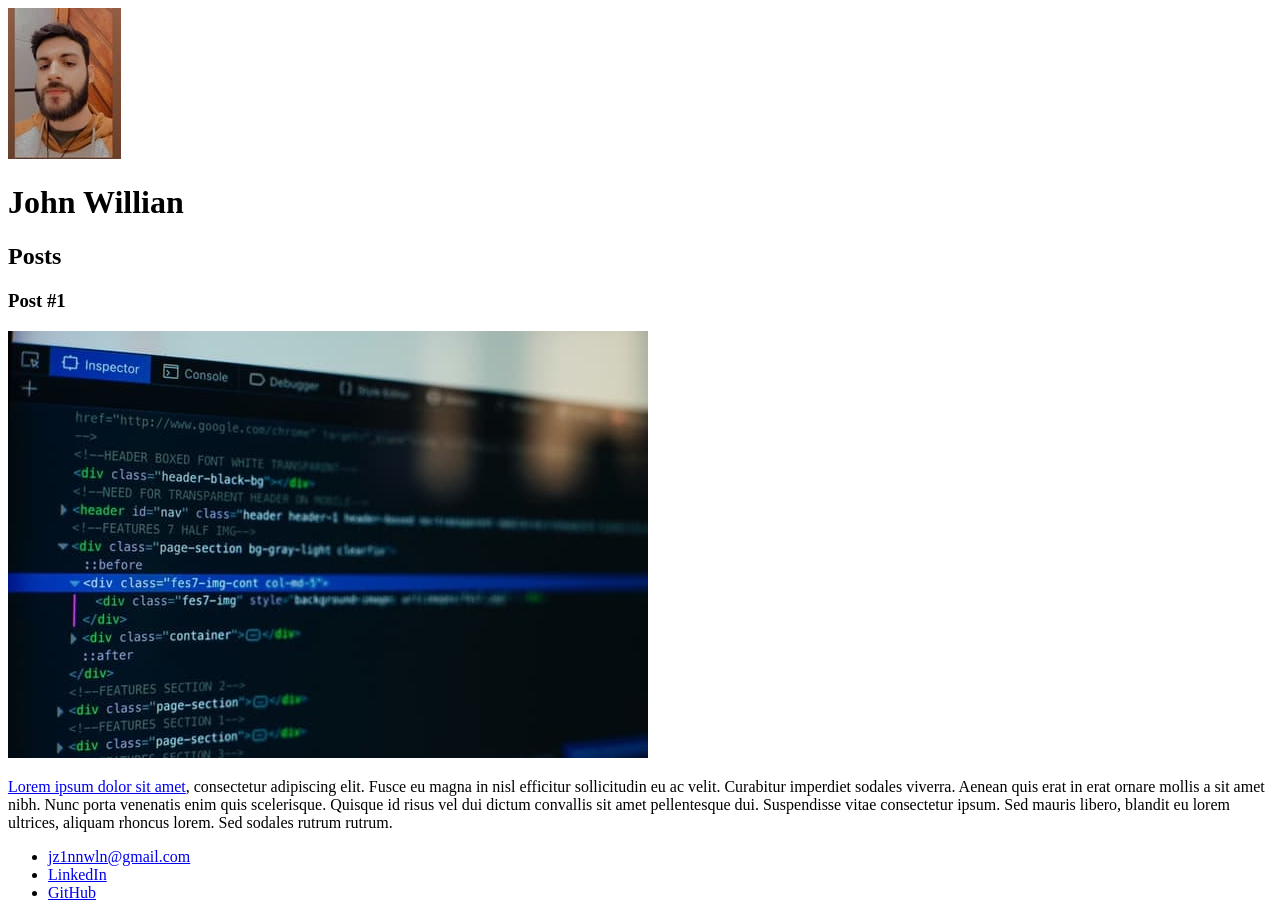
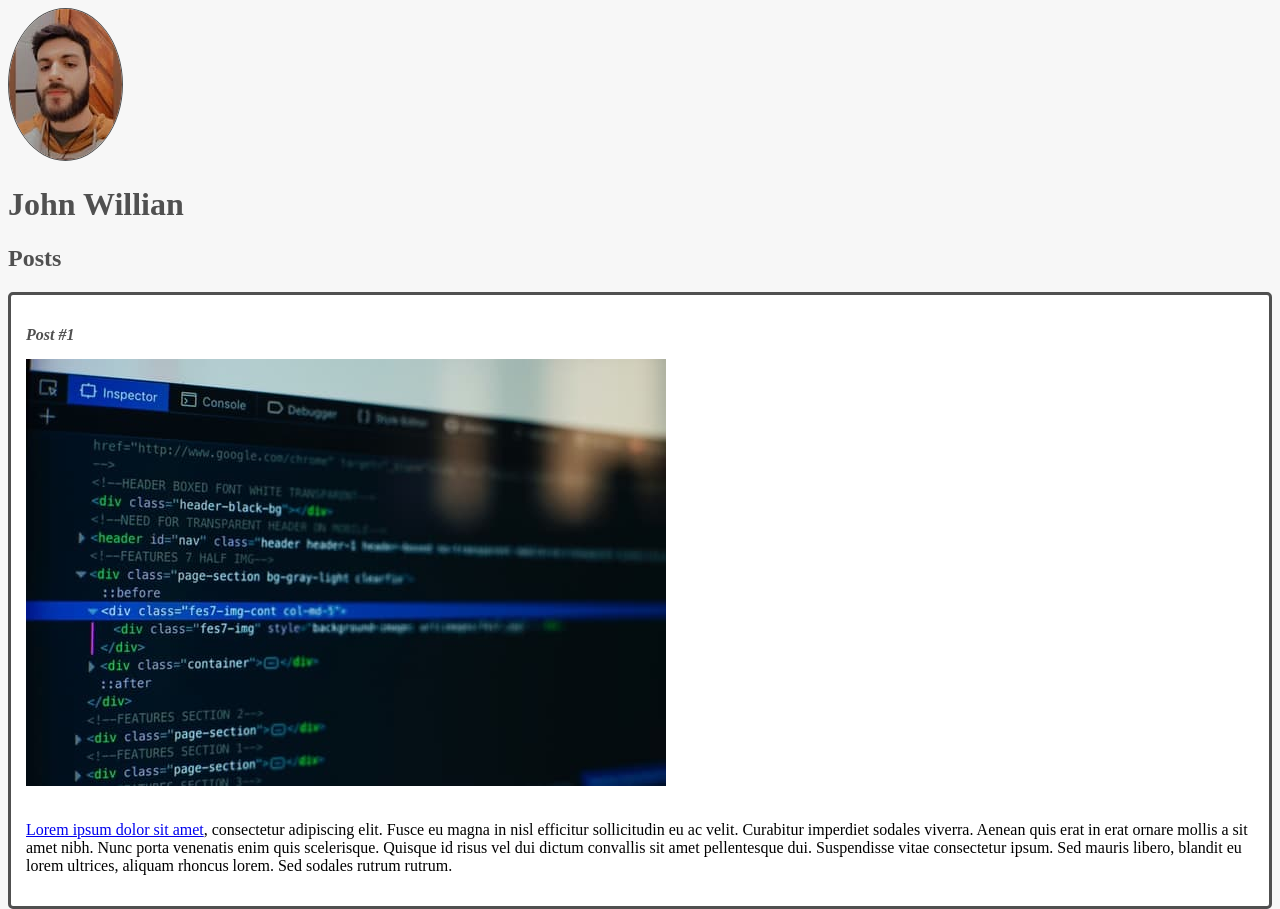
Before and after one commit to Jz1n/teste-site-html-dio, a plain HTML site: page index.html in a window 1280 px wide. Shown: the top 909 px of the page. Drawn offline with Linux system fonts and the light colour scheme.

Commit message:
inserido style.css e definido classes e id's

```diff
--- a/index.html
+++ b/index.html
@@ -4,22 +4,23 @@
 <head>
   <meta charset="utf-8">
   <title>John Willian</title>
+  <link rel="stylesheet" href="style.css">
 </head>
 
 <body>
   <header>
-    <img src="pp3x4.jpg" alt="Ilustração do rosto de John Willian">
-    <h1>John Willian</h1>
+    <img src="pp3x4.jpg" alt="Ilustração do rosto de John Willian" class="photo">
+    <h1 id="title">John Willian</h1>
   </header>
   <section>
     <header>
-      <h2>Posts</h2>
+      <h2 class="subtitle">Posts</h2>
     </header>
-    <article>
+    <article class="post">
       <header>
-        <h3>Post #1</h3>
-        <img src="html.jpg" alt="Editor texto contendo codigo html">
-      </header>
+        <h3 class="post_title">Post #1</h3>
+        <img src="html.jpg" alt="Editor texto contendo codigo html" class="post_image">
+      </header class="post_content">
       <p>
         <a href="https://www.lipsum.com/feed/html" target="_blank">Lorem ipsum dolor sit amet</a>, consectetur adipiscing elit. Fusce eu magna in nisl efficitur sollicitudin eu ac velit. Curabitur imperdiet sodales viverra. Aenean quis erat in erat ornare mollis a sit amet nibh. Nunc porta venenatis enim quis scelerisque. Quisque id risus vel dui dictum convallis sit amet pellentesque dui. Suspendisse vitae consectetur ipsum. Sed mauris libero, blandit eu lorem ultrices, aliquam rhoncus lorem. Sed sodales rutrum rutrum.
       </p>
--- /dev/null
+++ b/style.css
@@ -0,0 +1,34 @@
+body {
+  background: #f7f7f7;
+}
+
+.photo {
+  border: 1px solid #505050;
+  border-radius: 50%;
+}
+#title,
+.subtitle,
+.post_title {
+  color: #505050;
+}
+.post_title {
+  font-size: 16px;
+  font-style: italic;
+  margin-bottom: 15px;
+}
+.post {
+  background: #fff;
+  padding: 15px;
+  border: 3px solid #505050;
+  margin-bottom: 15px;
+  border-radius: 5px;
+}
+
+.post_content {
+  margin: 0;
+  margin-bottom: 15px;
+}
+
+.post_image {
+  margin-bottom: 15px;
+}
```
